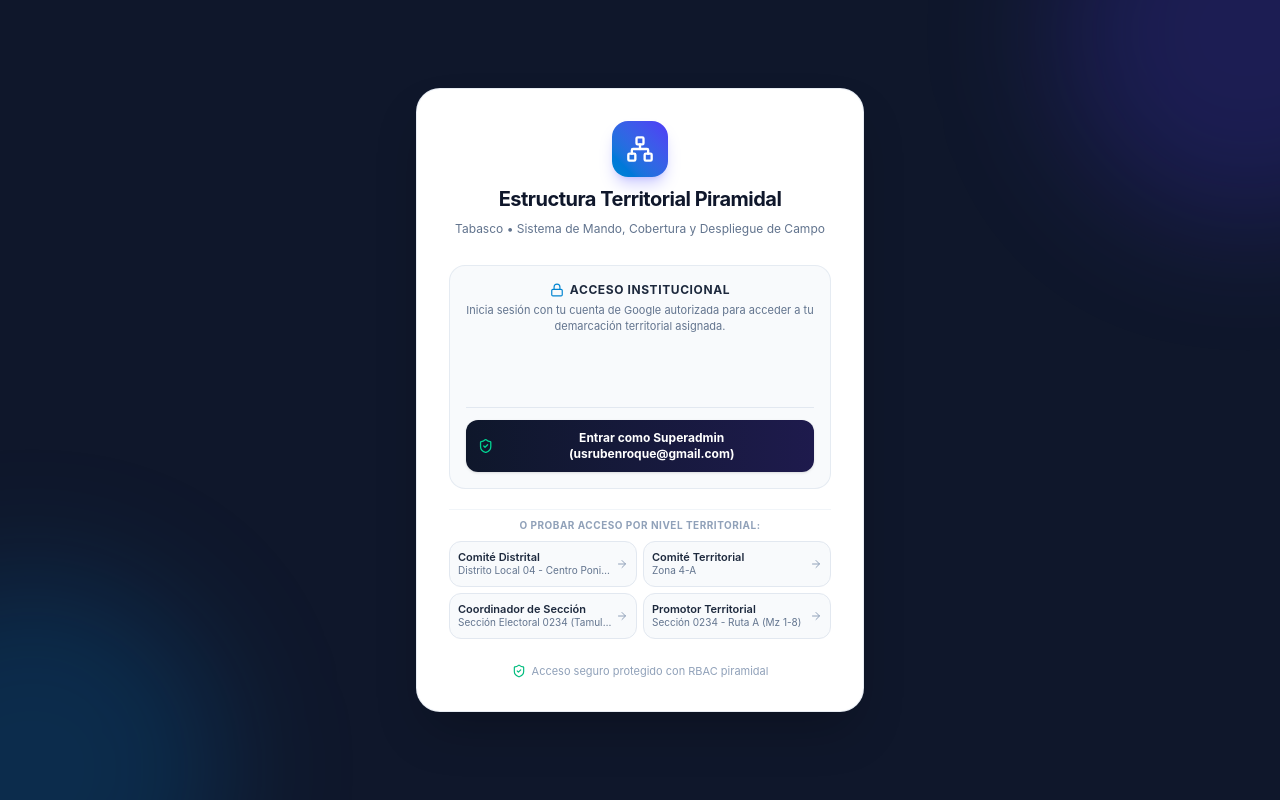
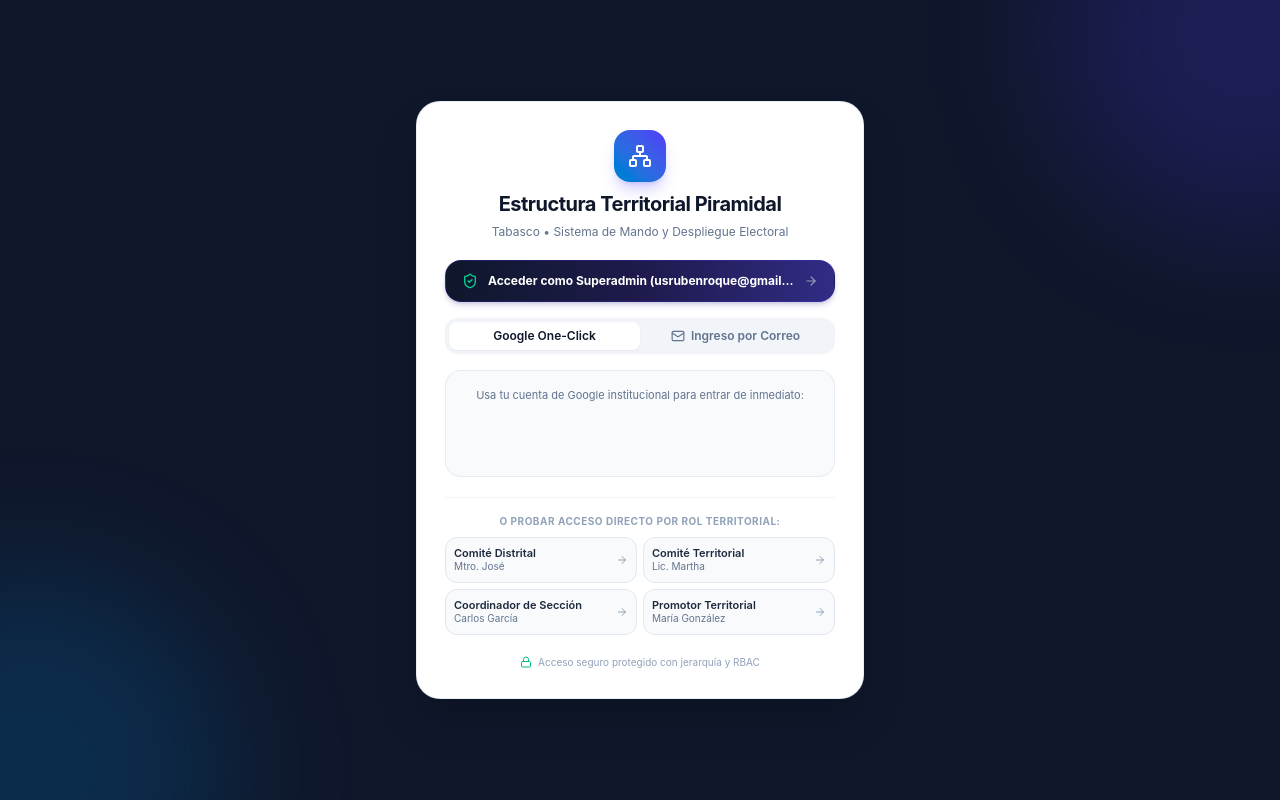
Before and after one commit to rubenroquemx/elecciones, a React (Vite) app: page / in a window 1280 px wide. Built offline with nearby package versions, Linux system fonts and the light colour scheme; no server answers.

Commit message:
feat: login 100% funcional con Google One-Click, inyeccion de runtime env, acceso directo Superadmin y login por correo

```diff
--- a/src/components/LoginPage.tsx
+++ b/src/components/LoginPage.tsx
@@ -8,7 +8,9 @@ import {
   AlertCircle,
   Lock,
   ArrowRight,
-  Loader2
+  Loader2,
+  Mail,
+  KeyRound
 } from 'lucide-react';
 
 interface LoginPageProps {
@@ -20,9 +22,20 @@ export const LoginPage: React.FC<LoginPageProps> = ({ onLoginSuccess, allLeaders
   const googleBtnRef = useRef<HTMLDivElement>(null);
   const [authError, setAuthError] = useState<string | null>(null);
   const [isLoading, setIsLoading] = useState(false);
+  const [manualEmail, setManualEmail] = useState('');
+  const [activeTab, setActiveTab] = useState<'google' | 'email'>('google');
 
-  const clientId = import.meta.env.VITE_GOOGLE_CLIENT_ID || '';
-  const superadminEmail = (import.meta.env.VITE_SUPERADMIN_EMAIL || 'usrubenroque@gmail.com').toLowerCase();
+  // Runtime environment variables from server or fallback
+  const clientId =
+    (typeof window !== 'undefined' && (window as any).__ENV__?.VITE_GOOGLE_CLIENT_ID) ||
+    import.meta.env.VITE_GOOGLE_CLIENT_ID ||
+    '791878516583-f9hht0avcqd4cvv3o2rvhovsqe7bdvat.apps.googleusercontent.com';
+
+  const superadminEmail = (
+    (typeof window !== 'undefined' && (window as any).__ENV__?.VITE_SUPERADMIN_EMAIL) ||
+    import.meta.env.VITE_SUPERADMIN_EMAIL ||
+    'usrubenroque@gmail.com'
+  ).toLowerCase();
 
   // Helper to parse JWT token from Google
   const decodeJwtResponse = (token: string) => {
@@ -42,42 +55,37 @@ export const LoginPage: React.FC<LoginPageProps> = ({ onLoginSuccess, allLeaders
     }
   };
 
-  // Handle successful Google token credential
-  const handleCredentialResponse = (response: any) => {
-    setIsLoading(true);
-    setAuthError(null);
-
-    const payload = decodeJwtResponse(response.credential);
-    if (!payload || !payload.email) {
-      setAuthError('No se pudo verificar la identidad con Google.');
-      setIsLoading(false);
+  // Authenticate by verified email (works for both Google and direct email)
+  const authenticateEmail = (emailInput: string, nameInput?: string, pictureInput?: string) => {
+    const email = emailInput.trim().toLowerCase();
+    if (!email) {
+      setAuthError('Por favor ingresa un correo electrónico.');
       return;
     }
 
-    const email = payload.email.toLowerCase();
-    const name = payload.name || payload.given_name || 'Usuario';
-    const picture = payload.picture;
+    setAuthError(null);
+    setIsLoading(true);
 
-    // 1. Check if Superadmin email
+    // 1. Superadmin match
     if (email === superadminEmail || email === 'usrubenroque@gmail.com') {
       const superAdminUser: UserAccount = {
         id: 'usr-superadmin',
         username: email.split('@')[0],
-        name: name,
+        name: nameInput || 'Ruben Roque',
         email: email,
-        leaderId: null, // Full access
+        leaderId: null, // Acceso global
         level: 'admin',
         territoryName: 'Tabasco Completo (Superadministrador)',
         accountRoleLabel: 'Superadministrador',
         avatarBg: 'bg-purple-700',
-        picture: picture,
+        picture: pictureInput,
         isSuperAdmin: true,
       };
       onLoginSuccess(superAdminUser);
       return;
     }
 
-    // 2. Check if email matches any leader in the territorial hierarchy
+    // 2. Check if email matches any territorial leader in hierarchy
     const matchingLeader = allLeaders.find(
       (l) => l.email && l.email.toLowerCase() === email
     );
@@ -93,23 +101,45 @@ export const LoginPage: React.FC<LoginPageProps> = ({ onLoginSuccess, allLeaders
         territoryName: matchingLeader.territoryName,
         accountRoleLabel: matchingLeader.role,
         avatarBg: matchingLeader.avatarBg || 'bg-indigo-600',
-        picture: picture,
+        picture: pictureInput,
       };
       onLoginSuccess(leaderUser);
       return;
     }
 
-    // 3. Unauthorized email
+    // 3. Check mock accounts
+    const mockMatch = MOCK_ACCOUNTS.find((a) => a.email.toLowerCase() === email);
+    if (mockMatch) {
+      onLoginSuccess({
+        ...mockMatch,
+        picture: pictureInput,
+      });
+      return;
+    }
+
+    // 4. Unauthorized email
+    setIsLoading(false);
     setAuthError(
-      `El correo ${email} no se encuentra dado de alta en la estructura territorial. Contacte al Administrador (${superadminEmail}) para que le asigne su demarcación.`
+      `El correo "${email}" no está registrado en la estructura territorial. Contacte al Administrador (${superadminEmail}) para que le asigne su demarcación.`
     );
-    setIsLoading(false);
   };
 
-  // Initialize Google Identity Services
+  // Google credential response
+  const handleCredentialResponse = (response: any) => {
+    const payload = decodeJwtResponse(response.credential);
+    if (!payload || !payload.email) {
+      setAuthError('No se pudo verificar la identidad con Google.');
+      return;
+    }
+    authenticateEmail(payload.email, payload.name || payload.given_name, payload.picture);
+  };
+
+  // Initialize Google Identity Services with automatic script loader and retry
   useEffect(() => {
-    const initGoogle = () => {
-      if (typeof window !== 'undefined' && (window as any).google?.accounts?.id && clientId) {
+    let intervalId: any = null;
+
+    const renderGoogleBtn = () => {
+      if ((window as any).google?.accounts?.id && googleBtnRef.current) {
         try {
           (window as any).google.accounts.id.initialize({
             client_id: clientId,
@@ -117,7 +147,6 @@ export const LoginPage: React.FC<LoginPageProps> = ({ onLoginSuccess, allLeaders
             auto_select: false,
           });
 
-          if (googleBtnRef.current) {
           googleBtnRef.current.innerHTML = '';
           (window as any).google.accounts.id.renderButton(googleBtnRef.current, {
             type: 'standard',
@@ -126,97 +155,160 @@ export const LoginPage: React.FC<LoginPageProps> = ({ onLoginSuccess, allLeaders
             text: 'signin_with',
             shape: 'rectangular',
             logo_alignment: 'left',
-              width: 300,
+            width: 320,
           });
-          }
-        } catch (err) {
-          console.error('Error inicializando Google GIS:', err);
+          return true;
+        } catch (e) {
+          console.error('Error renderizando botón de Google:', e);
         }
       }
+      return false;
     };
 
-    // Retry in case GIS script is loading asynchronously
-    const timer = setTimeout(initGoogle, 300);
-    return () => clearTimeout(timer);
+    // Dynamically inject Google script if not yet loaded
+    if (!(window as any).google?.accounts?.id) {
+      const existing = document.getElementById('google-gis-script');
+      if (!existing) {
+        const script = document.createElement('script');
+        script.id = 'google-gis-script';
+        script.src = 'https://accounts.google.com/gsi/client';
+        script.async = true;
+        script.defer = true;
+        script.onload = () => renderGoogleBtn();
+        document.head.appendChild(script);
+      }
+    }
+
+    if (!renderGoogleBtn()) {
+      intervalId = setInterval(() => {
+        if (renderGoogleBtn()) {
+          clearInterval(intervalId);
+        }
+      }, 300);
+    }
+
+    return () => {
+      if (intervalId) clearInterval(intervalId);
+    };
   }, [clientId]);
-
-  // Quick login handler for testing
-  const handleQuickLogin = (user: UserAccount) => {
-    onLoginSuccess(user);
-  };
 
   return (
     <div className="min-h-screen w-screen bg-slate-900 flex items-center justify-center p-4 relative overflow-hidden font-sans">
-      {/* Background visual accents */}
+      {/* Background accents */}
       <div className="absolute -top-40 -right-40 w-96 h-96 bg-indigo-600/20 rounded-full blur-3xl pointer-events-none" />
       <div className="absolute -bottom-40 -left-40 w-96 h-96 bg-sky-600/20 rounded-full blur-3xl pointer-events-none" />
 
-      <div className="w-full max-w-md bg-white border border-slate-200/80 rounded-3xl shadow-2xl p-8 relative z-10">
+      <div className="w-full max-w-md bg-white border border-slate-200/80 rounded-3xl shadow-2xl p-7 relative z-10">
         {/* Header Branding */}
-        <div className="text-center space-y-2">
-          <div className="w-14 h-14 bg-gradient-to-tr from-sky-600 to-indigo-600 rounded-2xl mx-auto flex items-center justify-center text-white shadow-lg shadow-indigo-500/30">
-            <Network className="w-7 h-7" />
+        <div className="text-center space-y-1.5">
+          <div className="w-13 h-13 bg-gradient-to-tr from-sky-600 to-indigo-600 rounded-2xl mx-auto flex items-center justify-center text-white shadow-lg shadow-indigo-500/30 mb-2">
+            <Network className="w-6 h-6" />
           </div>
           <h2 className="text-xl font-bold text-slate-900 tracking-tight">
             Estructura Territorial Piramidal
           </h2>
           <p className="text-xs text-slate-500">
-            Tabasco • Sistema de Mando, Cobertura y Despliegue de Campo
+            Tabasco • Sistema de Mando y Despliegue Electoral
           </p>
         </div>
 
-        {/* Auth Box */}
-        <div className="mt-7 space-y-5">
-          <div className="bg-slate-50 border border-slate-200/80 rounded-2xl p-4 text-center">
-            <h3 className="text-xs font-bold text-slate-800 uppercase tracking-wider mb-1 flex items-center justify-center gap-1.5">
-              <Lock className="w-3.5 h-3.5 text-sky-600" />
-              Acceso Institucional
-            </h3>
-            <p className="text-[11px] text-slate-500 mb-4">
-              Inicia sesión con tu cuenta de Google autorizada para acceder a tu demarcación territorial asignada.
+        {/* Superadmin Direct Button */}
+        <div className="mt-5">
+          <button
+            type="button"
+            onClick={() => authenticateEmail(superadminEmail, 'Ruben Roque')}
+            className="w-full py-3 px-4 bg-gradient-to-r from-slate-900 via-indigo-950 to-indigo-900 hover:from-slate-800 hover:to-indigo-800 text-white rounded-2xl text-xs font-bold flex items-center justify-center gap-2.5 shadow-md shadow-indigo-900/20 transition-all active:scale-[0.99] border border-indigo-700/30 group"
+          >
+            <ShieldCheck className="w-4 h-4 text-emerald-400 shrink-0" />
+            <span className="truncate">Acceder como Superadmin ({superadminEmail})</span>
+            <ArrowRight className="w-3.5 h-3.5 text-slate-400 group-hover:translate-x-0.5 transition-transform shrink-0" />
+          </button>
+        </div>
+
+        {/* Tabs: Google / Email */}
+        <div className="mt-4 bg-slate-100 p-1 rounded-xl flex items-center text-xs font-semibold">
+          <button
+            type="button"
+            onClick={() => setActiveTab('google')}
+            className={`flex-1 py-1.5 rounded-lg transition-all flex items-center justify-center gap-1.5 ${
+              activeTab === 'google'
+                ? 'bg-white text-slate-900 shadow-xs'
+                : 'text-slate-500 hover:text-slate-800'
+            }`}
+          >
+            <span>Google One-Click</span>
+          </button>
+          <button
+            type="button"
+            onClick={() => setActiveTab('email')}
+            className={`flex-1 py-1.5 rounded-lg transition-all flex items-center justify-center gap-1.5 ${
+              activeTab === 'email'
+                ? 'bg-white text-slate-900 shadow-xs'
+                : 'text-slate-500 hover:text-slate-800'
+            }`}
+          >
+            <Mail className="w-3.5 h-3.5" />
+            <span>Ingreso por Correo</span>
+          </button>
+        </div>
+
+        {/* Tab 1: Google Login */}
+        {activeTab === 'google' && (
+          <div className="mt-4 p-4 bg-slate-50 border border-slate-200/80 rounded-2xl text-center space-y-3">
+            <p className="text-[11px] text-slate-500">
+              Usa tu cuenta de Google institucional para entrar de inmediato:
             </p>
 
-            {/* Google Sign-in Official Button Mount Point */}
             <div className="flex justify-center min-h-[44px] items-center">
               {isLoading ? (
                 <div className="flex items-center gap-2 text-xs text-sky-600 font-semibold py-2">
                   <Loader2 className="w-4 h-4 animate-spin" />
-                  <span>Validando credenciales...</span>
+                  <span>Validando con Google...</span>
                 </div>
               ) : (
                 <div ref={googleBtnRef} className="flex justify-center" />
               )}
             </div>
+          </div>
+        )}
 
-            {/* Direct Superadmin Login Button (Especially useful if origin mismatch on localhost) */}
-            <div className="mt-3 pt-3 border-t border-slate-200">
+        {/* Tab 2: Manual Email Login */}
+        {activeTab === 'email' && (
+          <form
+            onSubmit={(e) => {
+              e.preventDefault();
+              authenticateEmail(manualEmail);
+            }}
+            className="mt-4 p-4 bg-slate-50 border border-slate-200/80 rounded-2xl space-y-3 text-xs"
+          >
+            <div>
+              <label className="block text-slate-700 font-semibold mb-1 text-[11px]">
+                Correo Electrónico Registrado:
+              </label>
+              <input
+                type="email"
+                required
+                value={manualEmail}
+                onChange={(e) => setManualEmail(e.target.value)}
+                placeholder="ej. usrubenroque@gmail.com o tu correo oficial"
+                className="w-full bg-white text-slate-900 px-3 py-2 rounded-xl border border-slate-300 focus:outline-none focus:border-sky-500 text-xs shadow-2xs"
+              />
+            </div>
+
             <button
-                type="button"
-                onClick={() =>
-                  handleQuickLogin({
-                    id: 'usr-superadmin',
-                    username: 'usrubenroque',
-                    name: 'Ruben Roque (Superadmin)',
-                    email: superadminEmail,
-                    leaderId: null,
-                    level: 'admin',
-                    territoryName: 'Tabasco Completo (Acceso Maestro)',
-                    accountRoleLabel: 'Superadministrador',
-                    avatarBg: 'bg-purple-700',
-                    isSuperAdmin: true,
-                  })
-                }
-                className="w-full py-2.5 px-3 bg-gradient-to-r from-slate-900 to-indigo-950 hover:from-slate-800 hover:to-indigo-900 text-white rounded-xl text-xs font-bold flex items-center justify-center gap-2 shadow-sm transition-all"
+              type="submit"
+              disabled={isLoading}
+              className="w-full py-2.5 bg-sky-600 hover:bg-sky-500 text-white rounded-xl font-bold flex items-center justify-center gap-1.5 transition-colors shadow-sm"
             >
-                <ShieldCheck className="w-4 h-4 text-emerald-400" />
-                <span>Entrar como Superadmin ({superadminEmail})</span>
+              {isLoading ? <Loader2 className="w-4 h-4 animate-spin" /> : <KeyRound className="w-4 h-4" />}
+              <span>Iniciar Sesión</span>
             </button>
-            </div>
-          </div>
+          </form>
+        )}
 
         {/* Error Banner */}
         {authError && (
-            <div className="p-3.5 bg-rose-50 border border-rose-200 rounded-xl flex items-start gap-2.5 text-xs text-rose-800 animate-in fade-in">
+          <div className="mt-4 p-3.5 bg-rose-50 border border-rose-200 rounded-xl flex items-start gap-2.5 text-xs text-rose-800 animate-in fade-in">
             <AlertCircle className="w-4 h-4 text-rose-600 shrink-0 mt-0.5" />
             <div className="flex-1">
               <strong className="block font-bold">Acceso Denegado</strong>
@@ -225,17 +317,17 @@ export const LoginPage: React.FC<LoginPageProps> = ({ onLoginSuccess, allLeaders
           </div>
         )}
 
-          {/* Persona quick switch for dev / demonstrations */}
-          <div className="pt-2 border-t border-slate-100">
+        {/* Quick Roles Sandbox */}
+        <div className="mt-5 pt-4 border-t border-slate-100">
           <span className="text-[10px] font-bold text-slate-400 uppercase tracking-wider block mb-2 text-center">
-              O probar acceso por nivel territorial:
+            O probar acceso directo por rol territorial:
           </span>
           <div className="grid grid-cols-2 gap-1.5 text-xs">
             {MOCK_ACCOUNTS.slice(1).map((acc) => (
               <button
                 key={acc.id}
                 type="button"
-                  onClick={() => handleQuickLogin(acc)}
+                onClick={() => onLoginSuccess(acc)}
                 className="p-2 bg-slate-50 hover:bg-slate-100 border border-slate-200 rounded-xl text-left transition-all hover:border-slate-300 flex items-center justify-between group"
               >
                 <div className="truncate">
@@ -243,7 +335,7 @@ export const LoginPage: React.FC<LoginPageProps> = ({ onLoginSuccess, allLeaders
                     {acc.accountRoleLabel}
                   </span>
                   <span className="text-[10px] text-slate-500 truncate block">
-                      {acc.territoryName.split(':')[0]}
+                    {acc.name.split(' ')[0]} {acc.name.split(' ')[1] || ''}
                   </span>
                 </div>
                 <ArrowRight className="w-3 h-3 text-slate-400 group-hover:text-slate-700 shrink-0 ml-1" />
@@ -251,12 +343,11 @@ export const LoginPage: React.FC<LoginPageProps> = ({ onLoginSuccess, allLeaders
             ))}
           </div>
         </div>
-        </div>
 
-        {/* Footer info */}
-        <div className="mt-6 text-center text-[11px] text-slate-400 flex items-center justify-center gap-1.5">
-          <ShieldCheck className="w-3.5 h-3.5 text-emerald-500" />
-          <span>Acceso seguro protegido con RBAC piramidal</span>
+        {/* Footer */}
+        <div className="mt-5 text-center text-[10px] text-slate-400 flex items-center justify-center gap-1.5">
+          <Lock className="w-3 h-3 text-emerald-500" />
+          <span>Acceso seguro protegido con jerarquía y RBAC</span>
         </div>
       </div>
     </div>
```
Also changed, not shown: 2 other files (tests, documents, lock files or other folders). Lines whose indentation alone changed are shown as unchanged.
